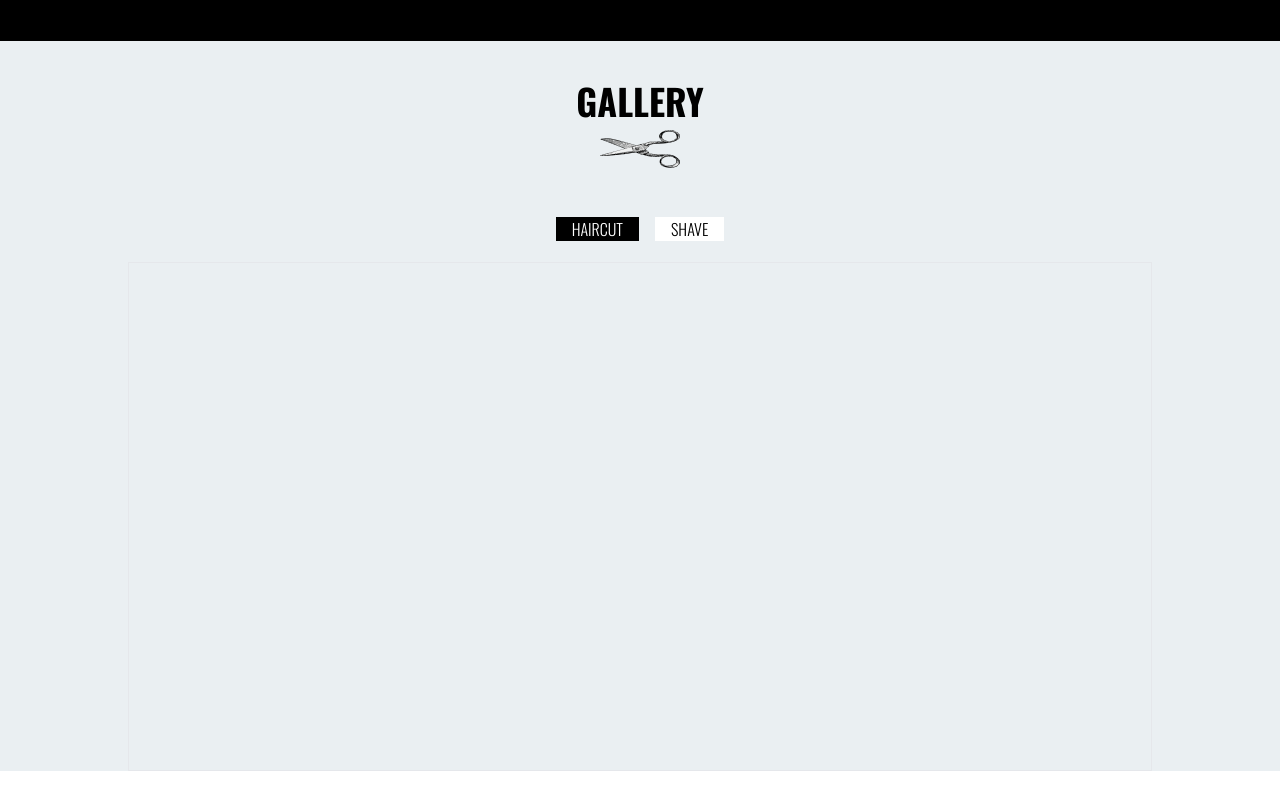
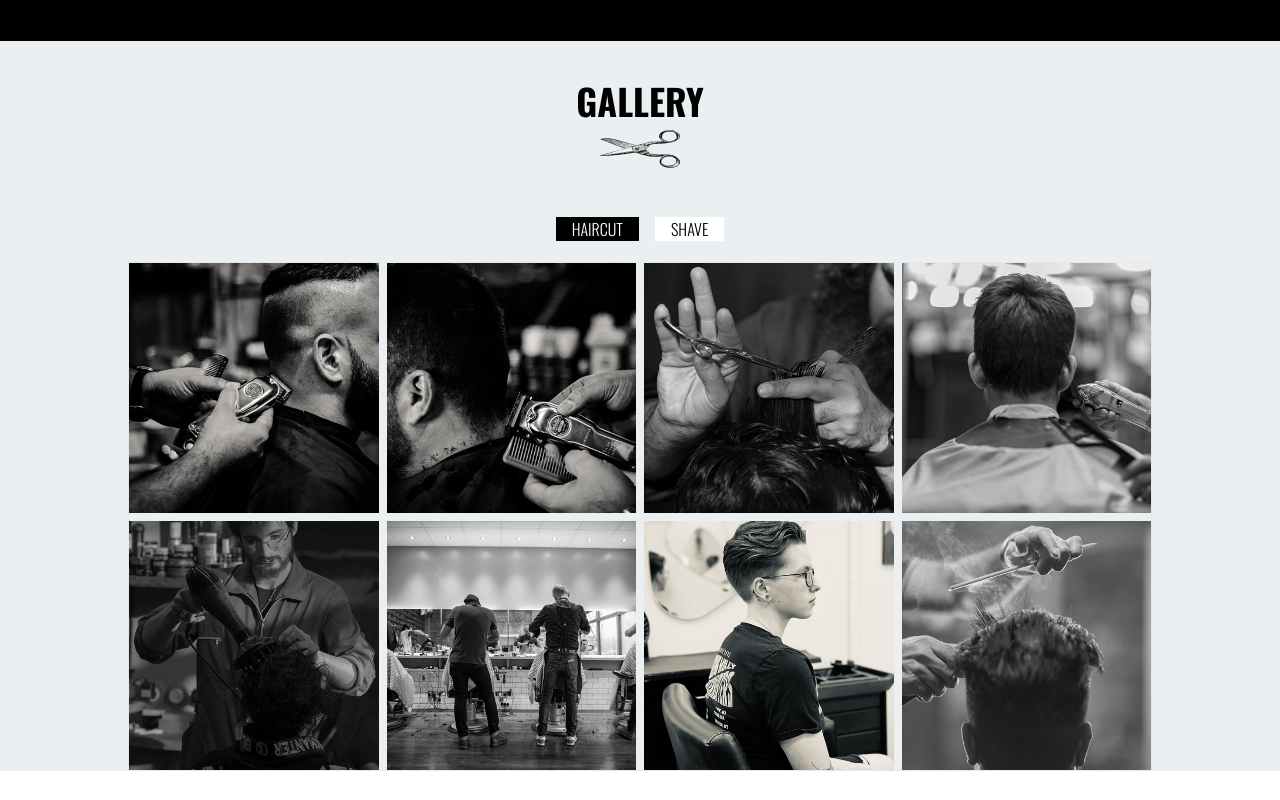
Before and after one commit to Danieljamespm/barber-shop-react, a React (Vite) app: page / in a window 1280 px wide. Shown: the part 5660-6460 px from the top of the page. Built offline with nearby package versions, Linux system fonts and the light colour scheme.

Commit message:
working on adding a large view to the gallery.

```diff
--- a/src/Components/Gallery.jsx
+++ b/src/Components/Gallery.jsx
@@ -4,60 +4,69 @@
 
 
 const galleryTabs = [
-  { id: "tab1", label: "HAIRCUT" },
-  { id: "tab2", label: "SHAVE" },
-];
+    {id:'tab1', label:'HAIRCUT'},
+    {id:'tab2', label:'SHAVE'}
+]
 
-const images = {
-  tab1: ["haircut-1", "haircut-2", "haircut-3", "haircut-4", "haircut-5", "haircut-6", "haircut-7", "haircut-8"],
-  tab2: ["shave-1", "shave-2", "shave-3", "shave-4", "shave-5", "shave-6", "shave-7", "shave-8"],
-};
+const tabContent = {
+    tab1: (
+       <div className=' grid grid-cols-4 grid-rows-2 gap-2 w-full max-w-screen-lg mx-auto border '>
+        <div className='aspect-square bg-haircut-1 bg-cover bg-center hover:border-4 hover:border-[#d19d64] hover:bg-black hover:bg-blend-darken hover:bg-opacity-50 hover:duration-500 hover:scale-105'></div>
+        <div className='aspect-square bg-haircut-2 bg-cover bg-center hover:border-4 hover:border-[#d19d64] hover:bg-black hover:bg-blend-darken hover:bg-opacity-50 hover:duration-500 hover:scale-105'></div>
+        <div className='aspect-square bg-haircut-3 bg-cover bg-center hover:border-4 hover:border-[#d19d64] hover:bg-black hover:bg-blend-darken hover:bg-opacity-50 hover:duration-500 hover:scale-105'></div>
+        <div className='aspect-square bg-haircut-4 bg-cover bg-center hover:border-4 hover:border-[#d19d64] hover:bg-black hover:bg-blend-darken hover:bg-opacity-50 hover:duration-500 hover:scale-105'></div>
+        <div className='aspect-square bg-haircut-5 bg-cover bg-center hover:border-4 hover:border-[#d19d64] hover:bg-black hover:bg-blend-darken hover:bg-opacity-50 hover:duration-500 hover:scale-105'></div>
+        <div className='aspect-square bg-haircut-6 bg-cover bg-center hover:border-4 hover:border-[#d19d64] hover:bg-black hover:bg-blend-darken hover:bg-opacity-50 hover:duration-500 hover:scale-105'></div>
+        <div className='aspect-square bg-haircut-7 bg-cover bg-center hover:border-4 hover:border-[#d19d64] hover:bg-black hover:bg-blend-darken hover:bg-opacity-50 hover:duration-500 hover:scale-105'></div>
+        <div className='aspect-square bg-haircut-8 bg-cover bg-center hover:border-4 hover:border-[#d19d64] hover:bg-black hover:bg-blend-darken hover:bg-opacity-50 hover:duration-500 hover:scale-105'></div>
+
+       </div>
+    ),
+    tab2: (
+        <div className=' grid grid-cols-4 gap-2 w-full max-w-screen-lg mx-auto border '>
+        <div className='aspect-square bg-shave-1 bg-cover bg-center hover:border-4 hover:border-[#d19d64] hover:bg-black hover:bg-blend-darken hover:bg-opacity-50 hover:duration-500 hover:scale-105'></div>
+        <div className='aspect-square bg-shave-2 bg-cover bg-center hover:border-4 hover:border-[#d19d64] hover:bg-black hover:bg-blend-darken hover:bg-opacity-50 hover:duration-500 hover:scale-105'></div>
+        <div className='aspect-square bg-shave-3 bg-cover bg-center hover:border-4 hover:border-[#d19d64] hover:bg-black hover:bg-blend-darken hover:bg-opacity-50 hover:duration-500 hover:scale-105'></div>
+        <div className='aspect-square bg-shave-4 bg-cover bg-center hover:border-4 hover:border-[#d19d64] hover:bg-black hover:bg-blend-darken hover:bg-opacity-50 hover:duration-500 hover:scale-105'></div>
+        <div className='aspect-square bg-shave-5 bg-cover bg-center hover:border-4 hover:border-[#d19d64] hover:bg-black hover:bg-blend-darken hover:bg-opacity-50 hover:duration-500 hover:scale-105'></div>
+        <div className='aspect-square bg-shave-6 bg-cover bg-center hover:border-4 hover:border-[#d19d64] hover:bg-black hover:bg-blend-darken hover:bg-opacity-50 hover:duration-500 hover:scale-105'></div>
+        <div className='aspect-square bg-shave-7 bg-cover bg-center hover:border-4 hover:border-[#d19d64] hover:bg-black hover:bg-blend-darken hover:bg-opacity-50 hover:duration-500 hover:scale-105'></div>
+        <div className='aspect-square bg-shave-8 bg-cover bg-center hover:border-4 hover:border-[#d19d64] hover:bg-black hover:bg-blend-darken hover:bg-opacity-50 hover:duration-500 hover:scale-105'></div>
+
+       </div>
+    )
+}
+
 
 const Gallery = () => {
-  const [activeTab, setActiveTab] = useState("tab1");
-  const [selectedImage, setSelectedImage]= useState(null)
 
-  return (
-    <div id="gallery" className="bg-[#EAEFF2] mb-10 md:mb-20 w-full max-w-screen">
-      <h2 className="text-4xl text-center font-oswald font-bold pt-10 pb-2">GALLERY</h2>
-      <img className="w-[80px] mx-auto pb-10" src="./barber-scissors.png" alt="Barber Scissors" />
-      <div className="w-[90%] m-auto">
-        <div className="text-center pb-5">
-          {galleryTabs.map((tab) => (
-            <button
-              key={tab.id}
-              onClick={() => setActiveTab(tab.id)}
-              className={`font-oswald px-4 mx-2 mt-2 font-light ${
-                activeTab === tab.id ? "bg-black text-white" : "bg-white text-black"
-              }`}
-              aria-selected={activeTab === tab.id}
-            >
-              {tab.label}
-            </button>
-          ))}
+  const [activeTab, setActiveTab] = useState("tab1")
+
+
+    return (
+      <div id='gallery' className='bg-[#EAEFF2] mb-10 md:mb-20 w-full max-w-screen'>
+        <h2 className='text-4xl text-center font-oswald font-bold pt-10 pb-2'>GALLERY</h2>
+        <img className='w-[80px] mx-auto pb-10' src='./barber-scissors.png' />
+        <div className='  w-[90%] m-auto'>
+        <div className='text-center pb-5'>
+            {galleryTabs.map((tab)=> (
+                <button key={tab.id} onClick={()=> setActiveTab(tab.id)} className={`font-oswald px-4 mx-2 mt-2 font-light ${
+                    activeTab === tab.id ? 'bg-black text-white' : 'bg-white text-black'
+                }`}>
+                    {tab.label}
+                    </button>
+            ))}
         </div>
-        <div className="grid grid-cols-4 grid-rows-2 gap-2 w-full max-w-screen-lg mx-auto border">
-          {images[activeTab].map((img, index) => (
-            <div
-              key={index}
-              className={`aspect-square bg-${img} bg-cover bg-center scale-100 hover:scale-105 hover:border-4 hover:border-[#d19d64] hover:bg-black hover:bg-blend-darken hover:bg-opacity-50`}
-              onClick={() => setSelectedImage(img)}
-            ></div>
-          ))}
+
+        <div className=''>
+            {tabContent[activeTab]}
         </div>
-      </div>
-      {selectedImage && (
-        <div className="fixed inset-0 bg-black bg-opacity-80 flex items-center justify-center z-50" onClick={() => setSelectedImage(null)}>
-          <div className="relative p-4 max-w-3xl w-full" onClick={(e) => e.stopPropagation()}>
-            <button className="absolute top-2 right-2 text-white text-3xl" onClick={() => setSelectedImage(null)}>
-              &times;
-            </button>
-            <div className={`bg-${selectedImage} bg-cover bg-center w-full h-[90vh] rounded-lg`}></div>
-          </div>
+
         </div>
-      )}
-    </div>
-  );
-};
 
-export default Gallery;
+       </div>
+
+
+    );
+  }
+export default Gallery
```
